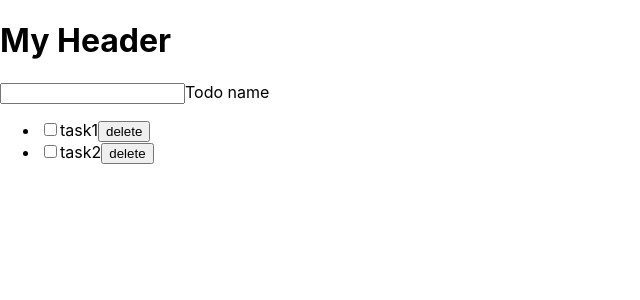
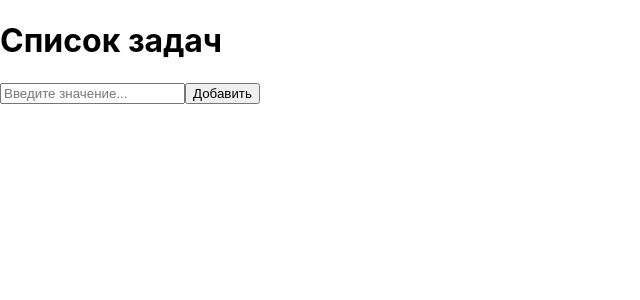
Before and after one commit to vokanev/to-do-list-react, a React (Create React App) app: page / in a window 1280 px wide. Shown: the top 300 px of the page, without its empty margins (0-640 px from the left). Built offline with nearby package versions, Linux system fonts and the light colour scheme.

Commit message:
modified solution to avoid double toggle

```diff
--- a/src/App.js
+++ b/src/App.js
@@ -7,21 +7,55 @@ import Title from './components/title/Title';
 import {Context} from './context';
 import reducer from './reducer';
 import TodoList from './TodoList';
+import { useState } from 'react';
 
 function App() {
-  const [state, dispatch] = useReducer(reducer, [
-    {title: 'task1', id: 1, completed: false},
-    {title: 'task2', id: 2, completed: true}
-  ])
+  // const [state, dispatch] = useReducer(reducer, [
+  //   {title: 'task1', id: 1, completed: false},
+  //   {title: 'task2', id: 2, completed: true}
+  // ])
+  const [todos, setTodos] = useState([]);
+
+  const addTask = (userInput) => {
+    if (userInput) {
+      const newItem = {
+        id: Math.random().toString().substr(2, 9),
+        task: userInput,
+        complete: false
+      }
+      setTodos([...todos, newItem])
+      console.log(todos.length)
+    }
+  }
+  const removeTask = (id) => {
+    setTodos([...todos.filter((todo) => todo.id !== id)])
+  }
+
+  const handleToggle = (id) => {
+    setTodos([
+      ...todos.map((todo) =>
+        todo.id === id ? { ...todo, complete: !todo.complete } : {...todo }
+      )
+    ])
+  }
 
   return (<Context.Provider value = {{
-    dispatch
     }}>
       <div className = 'App'>
-        <Title text = 'My Header' />
-        <AddAction />
-        <ActionsList todos={ state } />
-        </div>
+        <Title text ='Список задач' />
+        <AddAction addTask={addTask}/>
+        {todos.map((todo) => {
+        return (
+          <ActionItem
+            todo={todo}
+            key={todo.id}
+            toggleTask={handleToggle}
+            removeTask={removeTask}
+            />
+        )
+      })}
+      </div>
+
     </Context.Provider>);
 }
 
--- a/src/components/action_item/ActionItem.jsx
+++ b/src/components/action_item/ActionItem.jsx
@@ -1,30 +1,18 @@
-import { type } from "@testing-library/user-event/dist/type";
 import React, { useContext } from "react";
-import { Context } from "../../context";
 
-function ActionItem({ title, id, completed }) {
-    const { dispatch } = useContext(Context);
-
-    const handleCheckboxChange = (event) => {
-        // const isChecked = event.target.checked;
-
-        dispatch({ type: 'toggle', payload: id });
-    }
-
+function ActionItem({ todo, toggleTask, removeTask}) {
     return (
-        <li>
-            <input
-                type='checkbox'
-                onChange={ handleCheckboxChange } />
-            <span>{title}</span>
-            <button onClick={() => dispatch({
-                type: "remove",
-                payload: id
-            })
-            }>
-                delete
+        <div key={todo.id} className="item-todo">
+            <div
+                className={todo.complete ? "item-text strike" : "item-text"}
+                onClick={() => toggleTask(todo.id)}
+                >
+                {todo.task}
+            </div>
+            <button className="item-delete" onClick={() => removeTask(todo.id)}>
+                X
             </button>
-        </li>
+        </div>
     );
 }
 
--- a/src/components/actions_list/ActionsList.jsx
+++ b/src/components/actions_list/ActionsList.jsx
@@ -3,9 +3,9 @@ import ActionItem from "../action_item/ActionItem";
 
 function ActionsList({todos}) {
     return (
-    <ul>
+    <div>
         {todos.map(item => <ActionItem key={item.id} {...item} />)}
-    </ul>
+    </div>
     )
 }
 
--- a/src/components/add_action/AddAction.jsx
+++ b/src/components/add_action/AddAction.jsx
@@ -1,30 +1,45 @@
 import React, { useContext, useState } from "react";
 import { Context } from '../../context';
 
-const AddAction = () => {
-  const { dispatch } = useContext(Context);
-  const [todoTitle, setTodoTitle] = useState('');
+const AddAction = ({addTask}) => {
+  // const { dispatch } = useContext(Context);
+  const [userInput, setUserInput] = useState('');
 
-  const addTodo = event => {
+  // const addTodo = event => {
+  //   if (event.key === 'Enter') {
+  //     dispatch({
+  //       type: 'add',
+  //       payload: todoTitle
+  //     })
+  //     setTodoTitle('')
+  //   }
+  // }
+
+  const handleSubmit = (event) => {
+    event.preventDefault()
+    addTask(userInput)
+    setUserInput("")
+  }
+
+  const handleChange = (event) => {
+    setUserInput(event.currentTarget.value )
+  }
+  const handleKeyPress = (event) => {
     if (event.key === 'Enter') {
-      dispatch({
-        type: 'add',
-        payload: todoTitle
-      })
-      setTodoTitle('')
+      handleSubmit(event)
     }
   }
 
   return (
-    <div className="input-field">
+    <form onSubmit={handleSubmit}>
       <input
-        type="text"
-        value={todoTitle}
-        onChange={event => setTodoTitle(event.target.value)}
-        onKeyDown={addTodo}
-      />
-      <label>Todo name</label>
-    </div>
+      value={userInput}
+      type='text'
+      onChange={handleChange}
+      onKeyDown={handleKeyPress}
+      placeholder="Введите значение..." />
+      <button onClick={handleSubmit}>Добавить</button>
+      </form>
   );
 };
 
```
